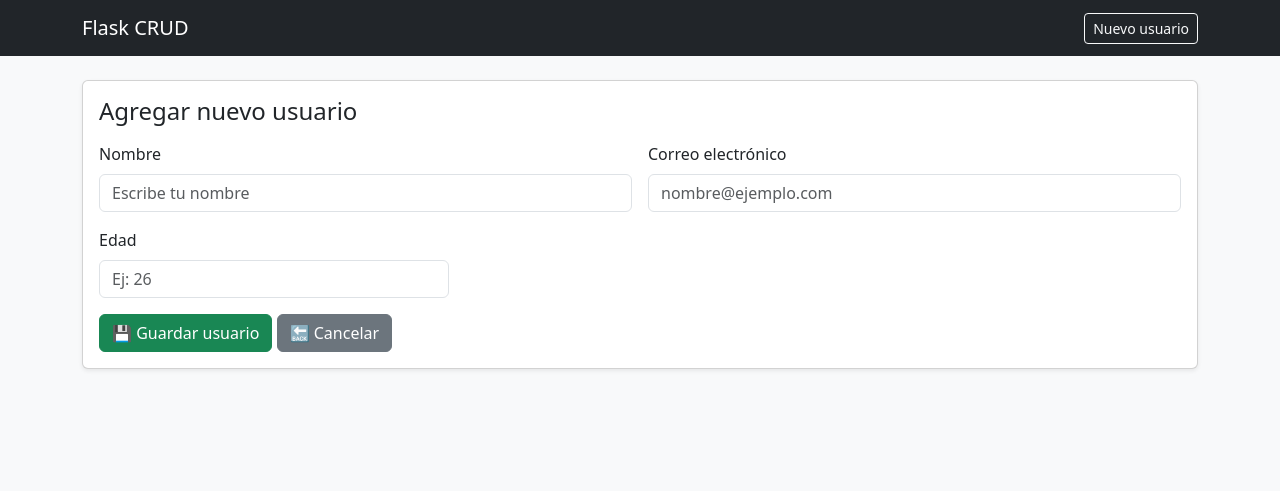
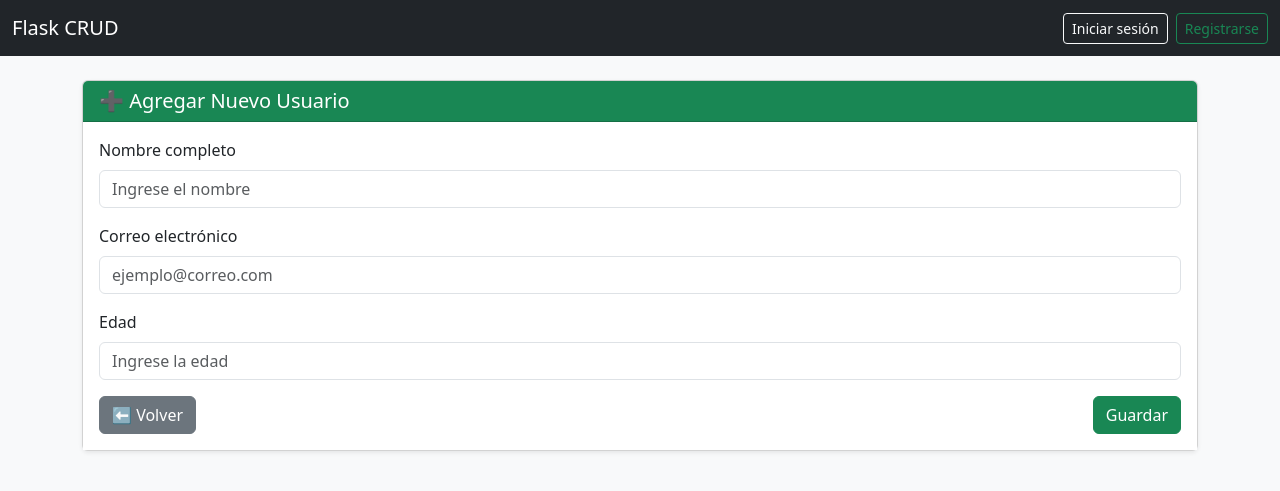
Before and after one commit to ezm13/FlaskCRUD, a Flask app: page /formulario in a window 1280 px wide. Shown: the top 491 px of the page. Run offline with Flask 3, Linux system fonts and the light colour scheme.

```diff
--- a/app.py
+++ b/app.py
@@ -1,17 +1,195 @@
-from flask import Flask, flash, render_template, request, redirect,url_for
+from flask import Flask, render_template, request, redirect, url_for, flash
+from flask_login import (
+    LoginManager, UserMixin, login_user, logout_user,
+    login_required, current_user
+)
+from werkzeug.security import generate_password_hash, check_password_hash
 import sqlite3
+import os
+import re
 
+import os
 app = Flask(__name__)
-import os
 app.secret_key = os.environ.get("FLASK_SECRET_KEY", "clave-super-secreta")
+
+# Usar ruta temporal segura para producción
+DATABASE = '/tmp/datos.db'
+
+# Crear base de datos si no existe
+def init_db():
+    conn = sqlite3.connect(DATABASE)
+    c = conn.cursor()
+    c.execute('''
+        CREATE TABLE IF NOT EXISTS usuarios (
+            id INTEGER PRIMARY KEY AUTOINCREMENT,
+            nombre TEXT NOT NULL,
+            correo TEXT UNIQUE NOT NULL,
+            edad INTEGER NOT NULL
+        )
+    ''')
+    conn.commit()
+    conn.close()
+
+# Inicializar la base al arrancar la app
+init_db()
+
+
+# --- 1️⃣ Configurar Flask-Login antes del modelo ---
+login_manager = LoginManager()
+login_manager.init_app(app)
+login_manager.login_view = 'login'
+
+
+# --- 2️⃣ Modelo User compatible con Flask-Login ---
+class User(UserMixin):
+    def __init__(self, id, nombre, correo, password_hash):
+        self.id = id
+        self.nombre = nombre
+        self.correo = correo
+        self.password_hash = password_hash
+
+    @staticmethod
+    def get_by_email(correo):
+        conn = sqlite3.connect(DATABASE)
+        cursor = conn.cursor()
+        cursor.execute("SELECT * FROM users WHERE correo = ?", (correo,))
+        row = cursor.fetchone()
+        conn.close()
+        if row:
+            return User(*row)
+        return None
+
+    @staticmethod
+    def get_by_id(id):
+        conn = sqlite3.connect(DATABASE)
+        cursor = conn.cursor()
+        cursor.execute("SELECT * FROM users WHERE id = ?", (id,))
+        row = cursor.fetchone()
+        conn.close()
+        if row:
+            return User(*row)
+        return None
+
+
+# --- 3️⃣ Requerido por Flask-Login ---
+@login_manager.user_loader
+def load_user(user_id):
+    return User.get_by_id(user_id)
+
+DATABASE = 'datos.db'
+
+#DATABASE = 'datos.db'
+
+# Configurar Flask-Login
+login_manager = LoginManager()
+login_manager.init_app(app)
+login_manager.login_view = 'login'
+
+
+# --- MODELO USER ---
+class User(UserMixin):
+    def __init__(self, id, nombre, correo, password_hash):
+        self.id = id
+        self.nombre = nombre
+        self.correo = correo
+        self.password_hash = password_hash
+
+    @staticmethod
+    def get_by_email(correo):
+        conn = sqlite3.connect(DATABASE)
+        cursor = conn.cursor()
+        cursor.execute("SELECT * FROM users WHERE correo = ?", (correo,))
+        row = cursor.fetchone()
+        conn.close()
+        if row:
+            return User(*row)
+        return None
+
+    @staticmethod
+    def get_by_id(id):
+        conn = sqlite3.connect(DATABASE)
+        cursor = conn.cursor()
+        cursor.execute("SELECT * FROM users WHERE id = ?", (id,))
+        row = cursor.fetchone()
+        conn.close()
+        if row:
+            return User(*row)
+        return None
+
+
+# Requerido por Flask-Login
+@login_manager.user_loader
+def load_user(user_id):
+    return User.get_by_id(user_id)
+
+@app.route('/register', methods=['GET', 'POST'])
+def register():
+    if request.method == 'POST':
+        nombre = request.form['nombre'].strip()
+        correo = request.form['correo'].strip().lower()
+        password = request.form['password']
+
+        if not nombre or not correo or not password:
+            flash("Todos los campos son obligatorios.", "warning")
+            return render_template('register.html')
+
+        # validar formato simple de correo
+        import re
+        if not re.match(r'^[\w\.-]+@[\w\.-]+\.\w+$', correo):
+            flash("Correo inválido.", "warning")
+            return render_template('register.html')
+
+        # verificar si ya existe
+        if User.get_by_email(correo):
+            flash("Ya existe una cuenta con ese correo.", "danger")
+            return render_template('register.html')
+
+        pw_hash = generate_password_hash(password)
+        conn = sqlite3.connect(DATABASE)
+        c = conn.cursor()
+        c.execute("INSERT INTO users (nombre, correo, password_hash) VALUES (?, ?, ?)", (nombre, correo, pw_hash))
+        conn.commit()
+        conn.close()
+
+        flash("Cuenta creada correctamente. Inicia sesión ahora.", "success")
+        return redirect(url_for('login'))
+
+    return render_template('register.html')
+
+
+@app.route('/login', methods=['GET', 'POST'])
+def login():
+    if request.method == 'POST':
+        correo = request.form['correo'].strip().lower()
+        password = request.form['password']
+        user = User.get_by_email(correo)
+
+        if not user or not check_password_hash(user.password_hash, password):
+            flash("❌ Correo o contraseña incorrectos.", "danger")
+            return render_template('login.html')
+
+        login_user(user)
+        flash(f"👋 Bienvenido {user.nombre}", "success")
+        return redirect(url_for('formulario'))  # Redirige al CRUD
+
+    return render_template('login.html')
+
+
+@app.route('/logout')
+@login_required
+def logout():
+    logout_user()
+    flash("Sesión cerrada.", "info")
+    return redirect(url_for('login'))
+
 
 # Ruta principal: redirige al formulario
 @app.route('/')
+@login_required
 def home():
     return redirect('/formulario')
 
 # Crear usuario
-import re  # 👈 Importa esto al inicio del archivo, si no lo tienes
 
 @app.route('/formulario', methods=['GET', 'POST'])
 def formulario():
@@ -54,7 +232,7 @@ def formulario():
         conn.close()
 
         flash("✅ Usuario agregado correctamente.", "success")
-        return redirect('/usuarios')
+        return redirect(url_for('usuarios'))
 
     # GET: mostrar formulario vacío
     return render_template('formulario.html')
@@ -64,6 +242,7 @@ def formulario():
 
 # Leer usuarios
 @app.route('/usuarios')
+@login_required
 def usuarios():
     conn = sqlite3.connect('datos.db')
     c = conn.cursor()
--- a/templates/base.html
+++ b/templates/base.html
@@ -1,44 +1,61 @@
-<!doctype html>
+<!DOCTYPE html>
 <html lang="es">
 <head>
-  <meta charset="utf-8">
+  <meta charset="UTF-8">
   <title>{% block title %}Flask CRUD{% endblock %}</title>
-  <meta name="viewport" content="width=device-width, initial-scale=1">
-
-  <!-- Bootstrap CSS -->
-  <link href="https://cdn.jsdelivr.net/npm/bootstrap@5.3.3/dist/css/bootstrap.min.css" rel="stylesheet">
+  <link href="https://cdn.jsdelivr.net/npm/bootstrap@5.3.0/dist/css/bootstrap.min.css" rel="stylesheet">
 </head>
-
 <body class="bg-light">
 
-  <!-- Navbar -->
-  <nav class="navbar navbar-dark bg-dark mb-4">
-    <div class="container">
-      <a class="navbar-brand" href="/usuarios">Flask CRUD</a>
-      <a class="btn btn-outline-light btn-sm" href="/formulario">Nuevo usuario</a>
+  <!-- 🔹 Navbar principal -->
+  <nav class="navbar navbar-expand-lg navbar-dark bg-dark mb-4">
+    <div class="container-fluid">
+      <a class="navbar-brand" href="{{ url_for('usuarios') }}">Flask CRUD</a>
+      <div class="d-flex">
+        {% if current_user.is_authenticated %}
+          <span class="navbar-text text-white me-3">
+            👋 Hola, {{ current_user.nombre }}
+          </span>
+          <a href="{{ url_for('formulario') }}" class="btn btn-outline-light btn-sm me-2">Nuevo Usuario</a>
+          <a href="{{ url_for('logout') }}" class="btn btn-outline-danger btn-sm">Cerrar sesión</a>
+        {% else %}
+          <a href="{{ url_for('login') }}" class="btn btn-outline-light btn-sm me-2">Iniciar sesión</a>
+          <a href="{{ url_for('register') }}" class="btn btn-outline-success btn-sm">Registrarse</a>
+        {% endif %}
+      </div>
     </div>
   </nav>
 
-  <!-- Contenedor principal -->
+  <!-- 🔹 Contenedor principal -->
   <div class="container">
-
-    <!-- Mensajes flash -->
-    {% with mensajes = get_flashed_messages(with_categories=True) %}
-      {% if mensajes %}
-        {% for categoria, msg in mensajes %}
-          <div class="alert alert-{{ categoria }} alert-dismissible fade show mt-2" role="alert">
-            {{ msg }}
-            <button type="button" class="btn-close" data-bs-dismiss="alert"></button>
+    {% with messages = get_flashed_messages(with_categories=true) %}
+      {% if messages %}
+        {% for category, message in messages %}
+          <div class="alert alert-{{ category }} alert-dismissible fade show" role="alert">
+            {{ message }}
+            <button type="button" class="btn-close" data-bs-dismiss="alert" aria-label="Close"></button>
           </div>
         {% endfor %}
       {% endif %}
     {% endwith %}
 
-    <!-- Zona donde se carga el contenido de cada página -->
     {% block content %}{% endblock %}
   </div>
 
-  <!-- Bootstrap JS -->
-  <script src="https://cdn.jsdelivr.net/npm/bootstrap@5.3.3/dist/js/bootstrap.bundle.min.js"></script>
+  <script src="https://cdn.jsdelivr.net/npm/bootstrap@5.3.0/dist/js/bootstrap.bundle.min.js"></script>
+
+  <script>
+  // 🔔 Cerrar automáticamente los mensajes flash después de unos segundos
+  document.addEventListener("DOMContentLoaded", function() {
+    const alerts = document.querySelectorAll('.alert');
+    alerts.forEach(function(alert) {
+      setTimeout(() => {
+        const bsAlert = new bootstrap.Alert(alert);
+        bsAlert.close();
+      }, 4000); // ⏱️ tiempo en milisegundos (4 segundos)
+    });
+  });
+</script>
+
 </body>
 </html>
--- a/templates/formulario.html
+++ b/templates/formulario.html
@@ -1,59 +1,34 @@
 {% extends "base.html" %}
-{% block title %}Agregar usuario{% endblock %}
+{% block title %}Agregar Usuario{% endblock %}
+{% block content %}
 
-{% block content %}
 <div class="card shadow-sm">
-  <div class="card-body">
-    <h2 class="h4 mb-3">Agregar nuevo usuario</h2>
-
-    <form method="POST" class="row g-3">
-      <!-- Nombre -->
-      <div class="col-md-6">
-        <label for="nombre" class="form-label">Nombre</label>
-        <input
-          type="text"
-          class="form-control"
-          id="nombre"
-          name="nombre"
-          placeholder="Escribe tu nombre"
-          required>
+  <div class="card-header bg-success text-white">
+    <h5 class="mb-0">➕ Agregar Nuevo Usuario</h5>
+  </div>
+  <div class="card-body bg-white">
+    <form method="POST" action="{{ url_for('formulario') }}">
+      <div class="mb-3">
+        <label for="nombre" class="form-label">Nombre completo</label>
+        <input type="text" class="form-control" id="nombre" name="nombre" placeholder="Ingrese el nombre" required>
       </div>
 
-      <!-- Correo -->
-      <div class="col-md-6">
+      <div class="mb-3">
         <label for="correo" class="form-label">Correo electrónico</label>
-        <input
-          type="email"
-          class="form-control"
-          id="correo"
-          name="correo"
-          placeholder="nombre@ejemplo.com"
-          required>
+        <input type="email" class="form-control" id="correo" name="correo" placeholder="ejemplo@correo.com" required>
       </div>
 
-      <!-- Edad -->
-      <div class="col-md-4">
+      <div class="mb-3">
         <label for="edad" class="form-label">Edad</label>
-        <input
-          type="number"
-          class="form-control"
-          id="edad"
-          name="edad"
-          min="1"
-          placeholder="Ej: 26"
-          required>
+        <input type="number" class="form-control" id="edad" name="edad" placeholder="Ingrese la edad" required min="1">
       </div>
 
-      <!-- Botones -->
-      <div class="col-12 mt-3">
-        <button type="submit" class="btn btn-success">
-          💾 Guardar usuario
-        </button>
-        <a href="/usuarios" class="btn btn-secondary">
-          🔙 Cancelar
-        </a>
+      <div class="d-flex justify-content-between">
+        <a href="{{ url_for('usuarios') }}" class="btn btn-secondary">⬅️ Volver</a>
+        <button type="submit" class="btn btn-success">Guardar</button>
       </div>
     </form>
   </div>
 </div>
+
 {% endblock %}
```
Also changed, not shown: templates/editar.html (+19 -38 lines), templates/login.html (added, +33 -0 lines), templates/register.html (added, +38 -0 lines), templates/usuarios.html (+16 -12 lines), README.md.
